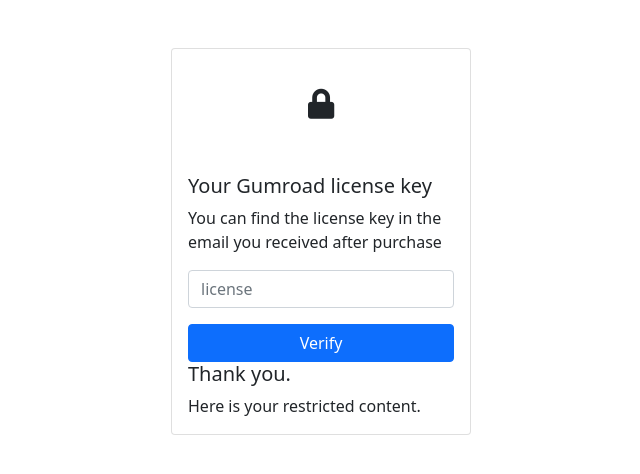
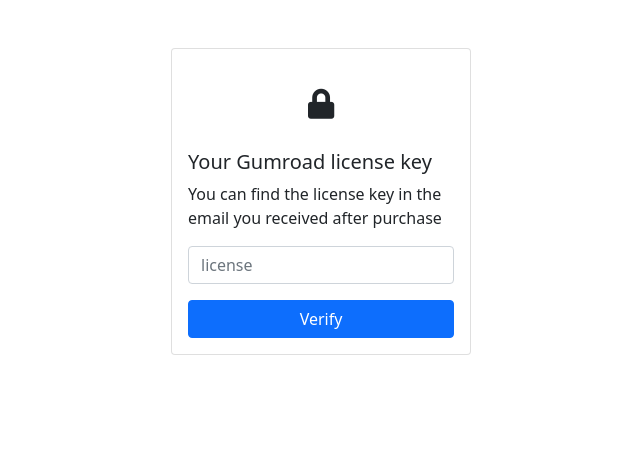
Before and after one commit to dashpilot/gumroad-verify, a website: page public/index.html in a window 1280 px wide. Shown: the whole page, without its empty margins (319-959 px from the left). Drawn offline with nearby package versions, Linux system fonts and the light colour scheme.

Commit message:
Update index.html

```diff
--- a/public/index.html
+++ b/public/index.html
@@ -16,7 +16,7 @@
 
     <div class="card-body">
 
-      <div class="text-center p-3 pb-5" style="font-size: 30px;"><i class="fas fa-lock" id="icon"></i></div>
+      <div class="text-center p-3 pb-4" style="font-size: 30px;"><i class="fas fa-lock" id="icon"></i></div>
 
 
     <div id="log_in">
@@ -26,7 +26,7 @@
         <button class="btn btn-primary w-100" id="verify">Verify</button>
     </div>
 
-      <div id="logged_in">
+      <div id="logged_in" style="display: none;">
            <h5 class="card-title">Thank you.</h5>
         <p class="card-text">Here is your restricted content.</p>
 
```
